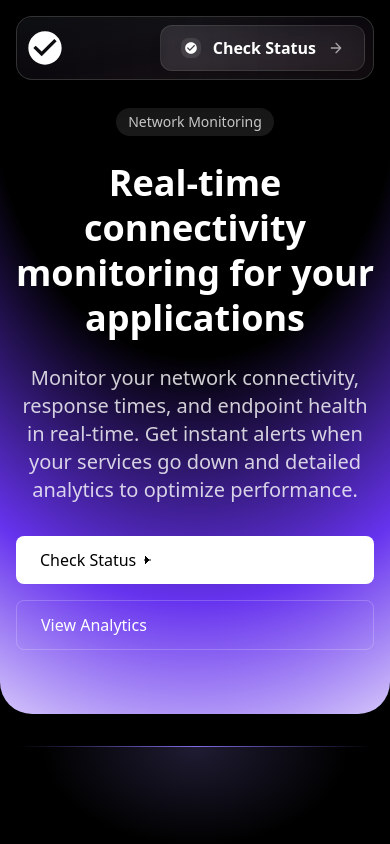
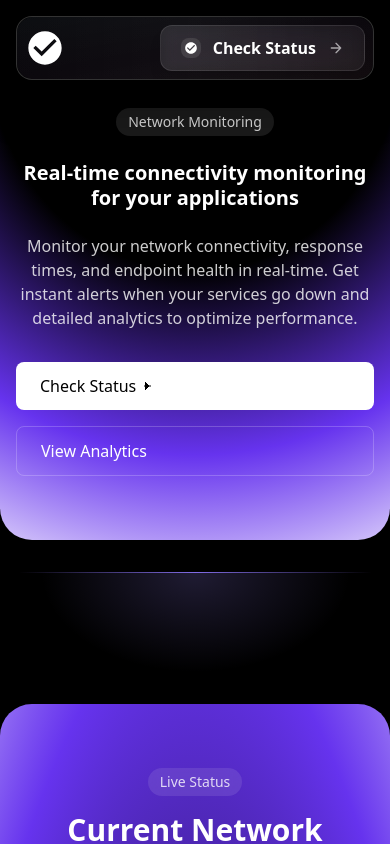
Before and after one commit to Shaban-Eissa/Am-I-Online, an Angular app: page / in a window 390 px wide. Shown: the top 844 px of the page. Built offline with nearby package versions, Linux system fonts and the light colour scheme; no server answers.

Commit message:
style(app-component): update header and paragraph text sizes for improved readability

```diff
--- a/src/app/app.component.html
+++ b/src/app/app.component.html
@@ -168,11 +168,11 @@
           Network Monitoring
         </div>
         <h1
-          class="text-4xl md:text-6xl font-bold text-white mb-6 leading-tight"
+          class="text-xl md:text-6xl font-bold text-white mb-6 leading-tight"
         >
           Real-time connectivity monitoring for your applications
         </h1>
-        <p class="text-xl text-white/80 mb-8 max-w-2xl mx-auto">
+        <p class="text-md md:text-xl text-white/80 mb-8 max-w-2xl mx-auto">
           Monitor your network connectivity, response times, and endpoint health
           in real-time. Get instant alerts when your services go down and
           detailed analytics to optimize performance.
@@ -747,7 +747,7 @@
   <footer class="relative bg-black/50 md:mx-12">
     <div class="container mx-auto px-4 py-8">
       <div
-        class="bg-white/5 rounded-2xl p-6"
+        class="rounded-2xl p-6"
       >
         <div
           class="flex flex-col md:flex-row items-center justify-between gap-4"
```
